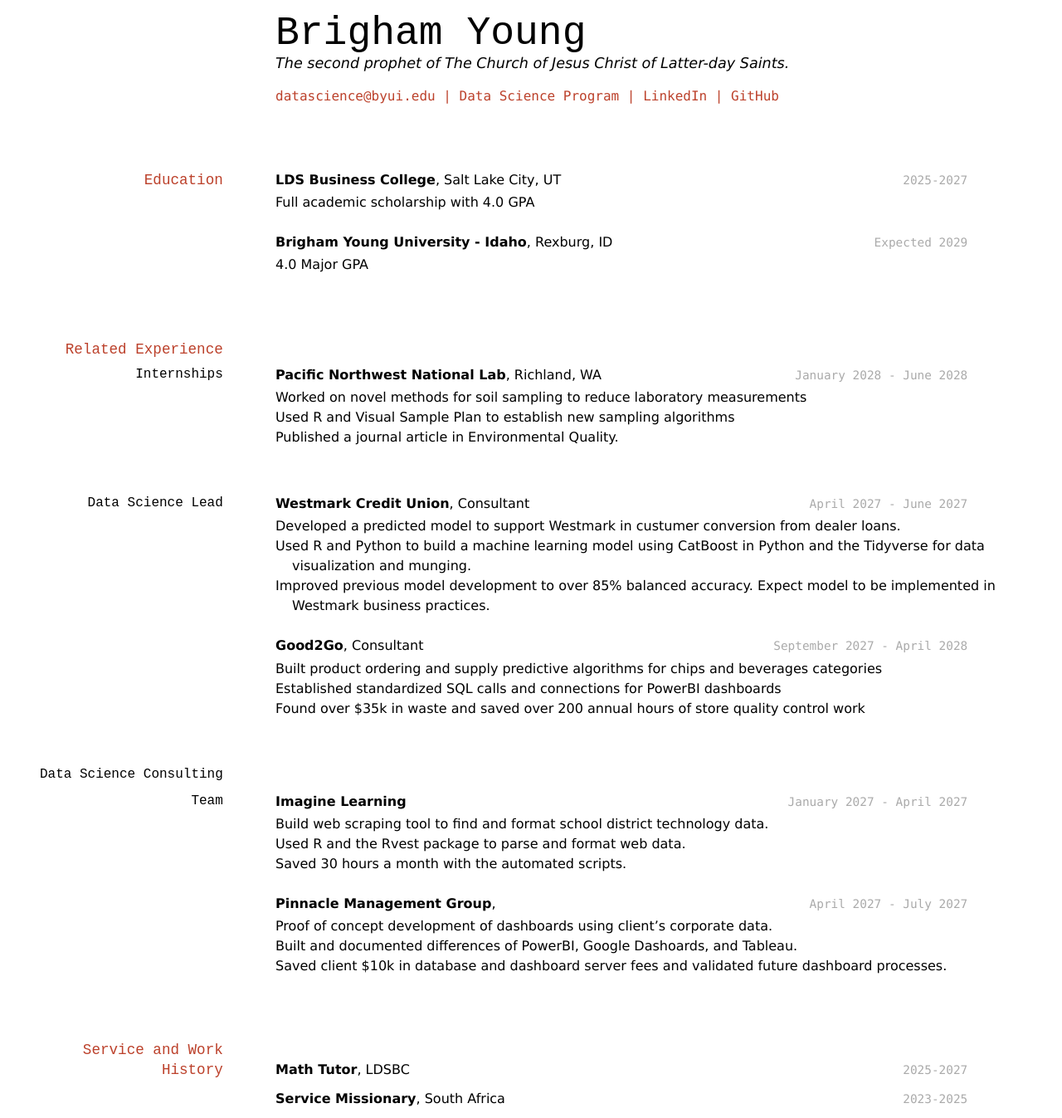
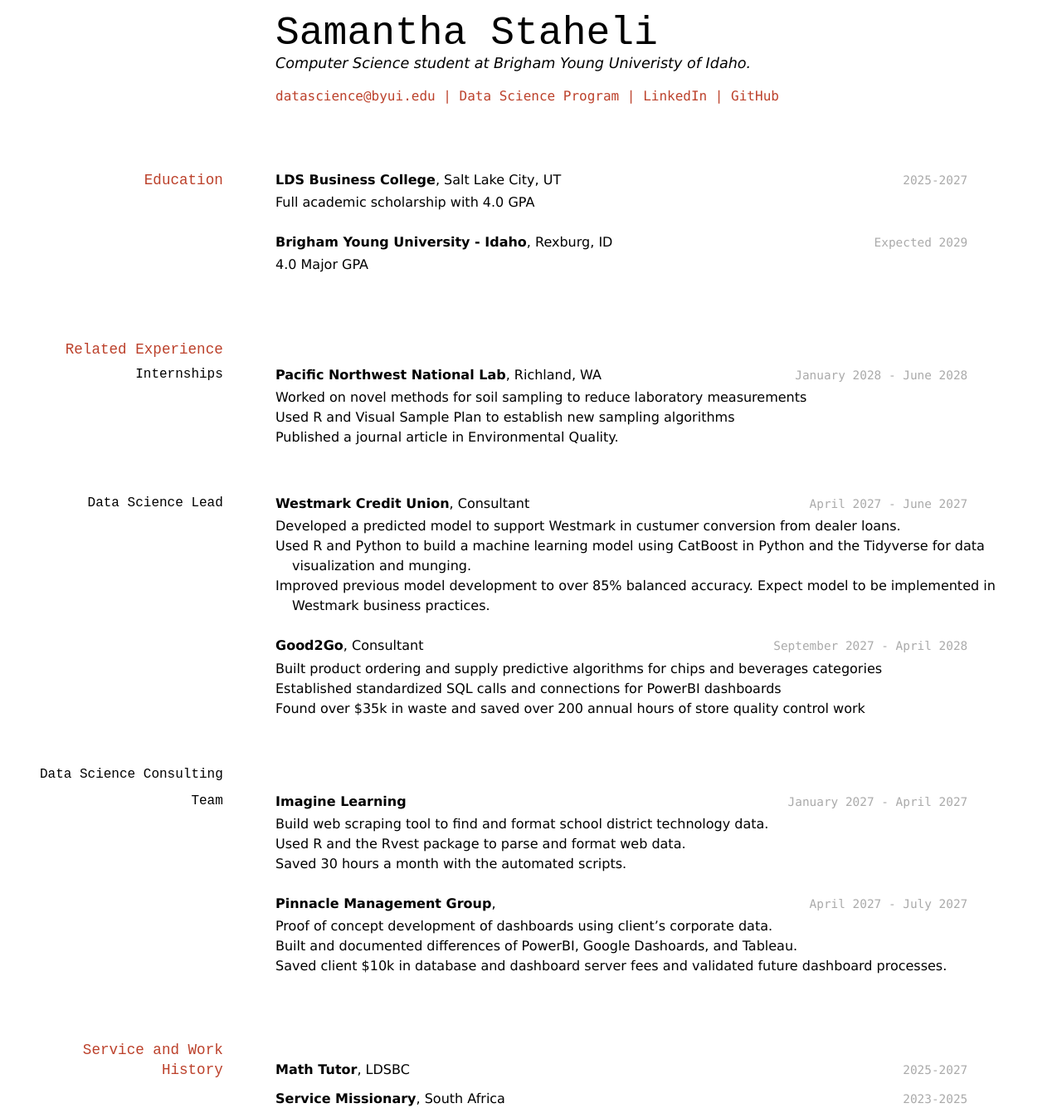
Before and after one commit to byuids-resumes/staheli-resume, a Jekyll site: the page built from docs/index.md, in a window 1280 px wide. Shown: the whole page at 83% size. Built offline with Jekyll 4.4.1, drawn with Linux system fonts in a browser that asks for light colours.

Commit message:
updated name

```diff
--- a/docs/index.md
+++ b/docs/index.md
@@ -1,9 +1,9 @@
 ---
 layout: cv
-title: Brigham Young's Resume
+title: Samantha Staheli's Resume
 ---
-# Brigham Young
-The second prophet of The Church of Jesus Christ of Latter-day Saints.
+# Samantha Staheli
+Computer Science student at Brigham Young Univeristy of Idaho.
 
 <div id="webaddress">
 <a href="datascience@byui.edu">datascience@byui.edu</a>
```
